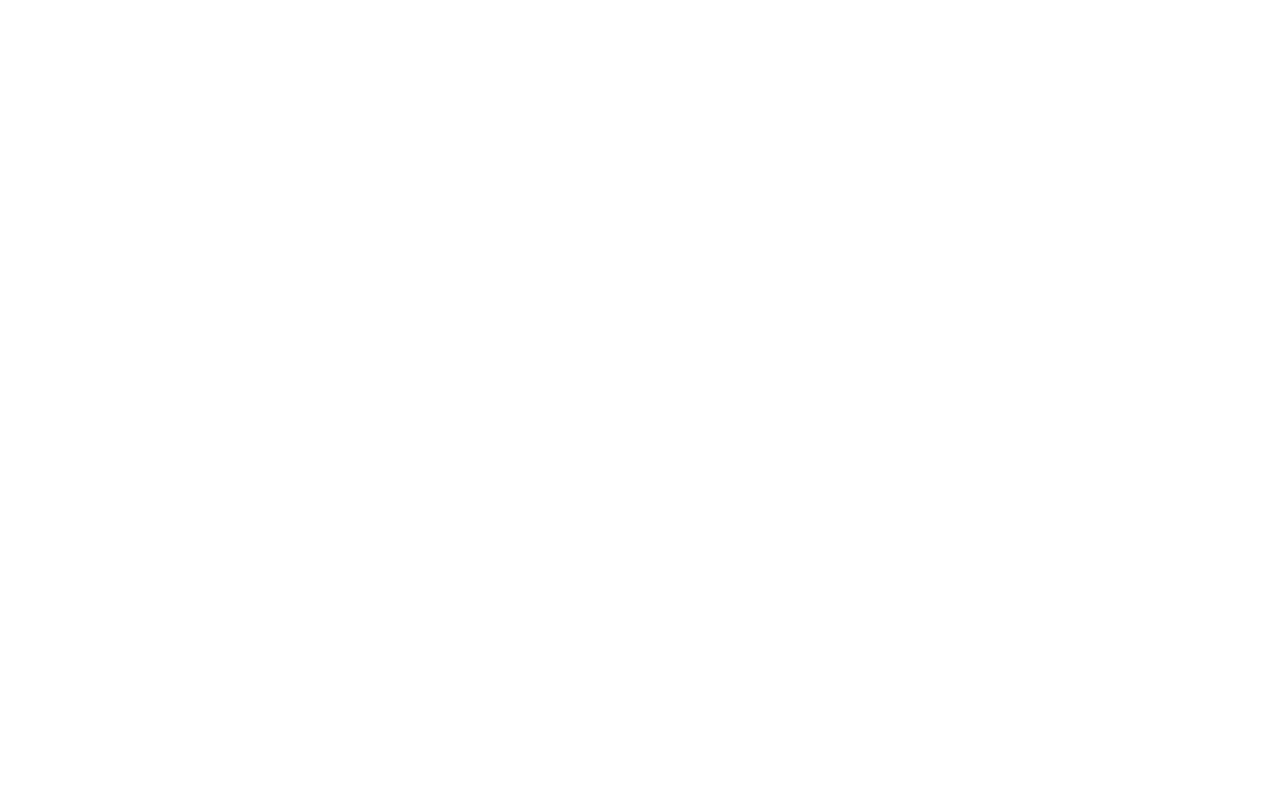
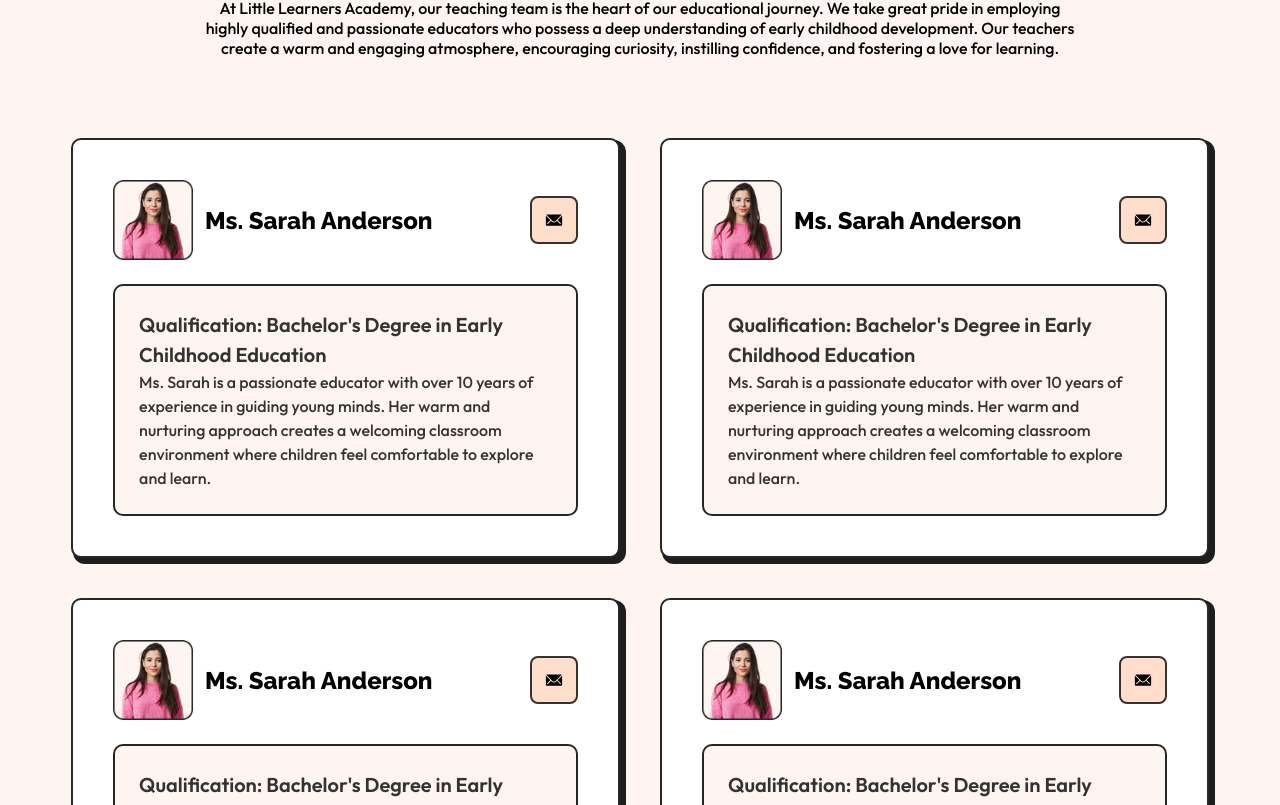
Before and after one commit to BsHeR4/academy-task3, a React (Vite) app: page / in a window 1280 px wide. Shown: the part 3915-4720 px from the top of the page. Before the commit the page ends 3639 px from the top, so only its background shows below. Built offline with nearby package versions, Linux system fonts and the light colour scheme.

Commit message:
finish TeamMemberSection

```diff
--- /dev/null
+++ b/src/components/TeamMemberCard/TeamMemberCard.jsx
@@ -0,0 +1,24 @@
+import styles from './TeamMemberCard.module.css'
+import BaseCard from '../BaseCard/BaseCard'
+import IconButton from '../IconButton/IconButton'
+import { IoIosMail } from "react-icons/io";
+
+const TeamMemberCard = () => {
+    return (
+        <BaseCard className={styles.teamMemberCard}>
+            <div className={styles.header}>
+                <div className={styles.memberInfo}>
+                    <img src="imgs/teamAvatar1.png" alt="" />
+                    <h2>Ms. Sarah Anderson</h2>
+                </div>
+                <IconButton icon={<IoIosMail />} className={styles.iconButton} />
+            </div>
+            <div className={styles.content}>
+                <h3>Qualification: Bachelor's Degree in Early Childhood Education</h3>
+                <p>Ms. Sarah is a passionate educator with over 10 years of experience in guiding young minds. Her warm and nurturing approach creates a welcoming classroom environment where children feel comfortable to explore and learn.</p>
+            </div>
+        </BaseCard>
+    )
+}
+
+export default TeamMemberCard
--- /dev/null
+++ b/src/components/TeamMemberCard/TeamMemberCard.module.css
@@ -0,0 +1,138 @@
+.teamMemberCard {
+    padding: 50px;
+
+    .header {
+        padding-bottom: 30px;
+        display: flex;
+        align-items: center;
+        justify-content: space-between;
+
+        .memberInfo {
+            display: flex;
+            align-items: center;
+            gap: 16px;
+
+            h2 {
+                font-family: "Raleway", sans-serif;
+                font-weight: 800;
+                font-size: 30px;
+            }
+        }
+
+
+        .iconButton {
+            background-color: rgba(255, 222, 204, 1);
+        }
+    }
+
+    .content {
+
+        padding: 30px;
+        border-radius: 12px;
+        background-color: rgba(255, 245, 240, 1);
+        border: 2px solid rgba(38, 38, 38, 1);
+
+        h3 {
+            font-weight: 600;
+            font-size: 24px;
+            line-height: 150%;
+            color: rgba(51, 51, 51, 1);
+
+        }
+
+        p {
+            font-weight: 500;
+            font-size: 20px;
+            line-height: 150%;
+            color: rgba(51, 51, 51, 1);
+        }
+    }
+}
+
+@media screen and (min-width: 993px) and (max-width: 1919px) {
+
+    .teamMemberCard {
+        padding: 40px;
+
+        .header {
+            padding-bottom: 24px;
+
+            .memberInfo {
+                gap: 12px;
+
+                img {
+                    max-width: 80px;
+                    max-height: 80px;
+                }
+
+                h2 {
+                    font-size: 24px;
+                }
+            }
+
+
+            .iconButton {
+                font-size: 20px;
+            }
+        }
+
+        .content {
+
+            padding: 24px;
+            border-radius: 10px;
+
+            h3 {
+                font-size: 20px;
+            }
+
+            p {
+                font-size: 16px;
+            }
+        }
+    }
+
+}
+
+@media screen and (max-width: 992px) {
+    .teamMemberCard {
+        padding: 30px;
+
+        .header {
+            padding-bottom: 24px;
+
+            .memberInfo {
+                gap: 10px;
+
+                img {
+                    max-width: 60px;
+                    max-height: 60px;
+                }
+
+                h2 {
+                    font-size: 20px;
+                    max-width: min-content;
+                }
+            }
+
+            .iconButton {
+                font-size: 20px;
+                max-width: 48px;
+                max-height: 48px;
+            }
+        }
+
+        .content {
+
+            padding: 20px;
+            border-radius: 10px;
+
+            h3 {
+                font-size: 20px;
+            }
+
+            p {
+                font-size: 16px;
+            }
+        }
+    }
+}
--- /dev/null
+++ b/src/components/TeamMemberSection/TeamMemberSection.jsx
@@ -0,0 +1,22 @@
+import styles from './TeamMemberSection.module.css'
+import Section from './../Section/Section'
+import TeamMemberCard from '../TeamMemberCard/TeamMemberCard'
+
+const TeamMemberSection = () => {
+    return (
+        <Section
+            boxTitle={"Our Teachers With Experties"}
+            title={"Our Team Members"}
+            description={"At Little Learners Academy, our teaching team is the heart of our educational journey. We take great pride in employing highly qualified and passionate educators who possess a deep understanding of early childhood development. Our teachers create a warm and engaging atmosphere, encouraging curiosity, instilling confidence, and fostering a love for learning."}
+        >
+            <div className={styles.teamCards}>
+                <TeamMemberCard></TeamMemberCard>
+                <TeamMemberCard></TeamMemberCard>
+                <TeamMemberCard></TeamMemberCard>
+                <TeamMemberCard></TeamMemberCard>
+            </div>
+        </Section>
+    )
+}
+
+export default TeamMemberSection
--- /dev/null
+++ b/src/components/TeamMemberSection/TeamMemberSection.module.css
@@ -0,0 +1,22 @@
+.teamCards {
+    display: grid;
+    grid-template-columns: repeat(2, 1fr);
+    gap: 50px;
+}
+
+@media screen and (min-width: 993px) and (max-width: 1919px) {
+
+    .teamCards {
+        gap: 40px;
+    }
+}
+
+@media screen and (max-width: 992px) {
+
+    .teamCards {
+        display: flex;
+        flex-direction: column;
+        gap: 40px;
+    }
+
+}
--- a/src/pages/AboutUs/AboutUs.jsx
+++ b/src/pages/AboutUs/AboutUs.jsx
@@ -2,6 +2,7 @@
 import IntroPage from '../../components/IntroPage/IntroPage'
 import RecognitionSection from '../../components/RecognitionSection/RecognitionSection'
 import VisionSection from '../../components/VisionSection/VisionSection'
+import TeamMemberSection from '../../components/TeamMemberSection/TeamMemberSection'
 import styles from './AboutUs.module.css'
 
 const AboutUs = () => {
@@ -11,6 +12,7 @@
             <VisionSection></VisionSection>
             <RecognitionSection />
             <HistorySection />
+            <TeamMemberSection />
         </div>
     )
 }
```
Also changed, not shown: public/imgs/teamAvatar1.png (added).
